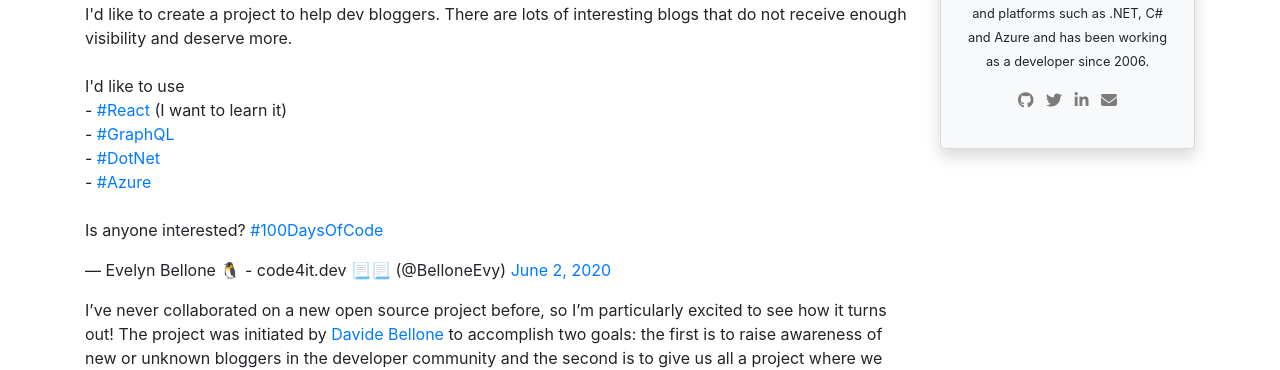
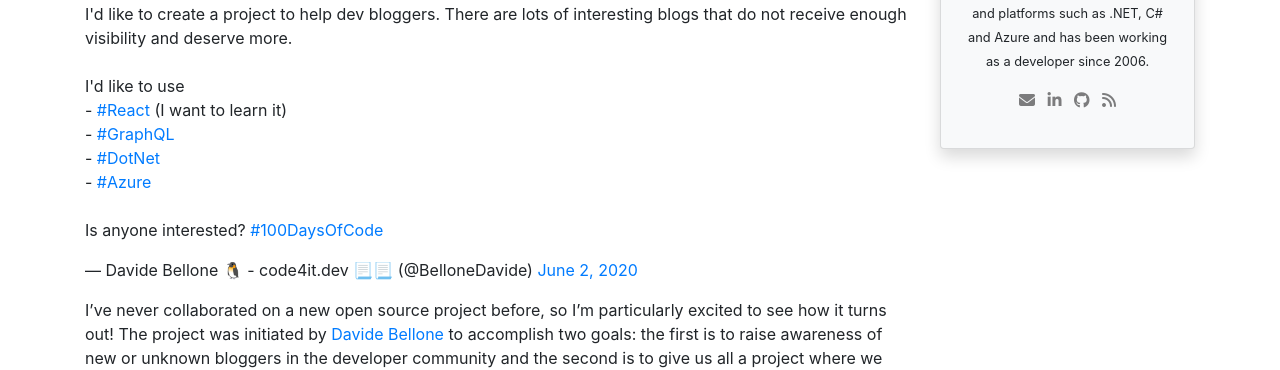
Before and after one commit to kiltandcode/kiltandcode.com, a Jekyll site: the page built from _posts/2020-06-19-the-journey-has-begun-collaborating-on-a-new-open-source-project.md, in a window 1280 px wide and 900 px high, scrolled down 397 px. Shown: the top 370 px of the window. Built offline with Jekyll 4.4.1, drawn with Linux system fonts in a browser that asks for light colours; nearby versions of some CDN libraries; comment, search, counter and statistics services are not loaded; some of the changed text lies outside the part shown.

Commit message:
Resolve issue with Google Analytics

```diff
--- a/_config.yml
+++ b/_config.yml
@@ -16,5 +16,5 @@ description:	       'A blog by Steven McLintock'
 author:              'Steven McLintock'
 
 # Pagination
-paginate:             6
+paginate:             5
 paginate_path:        '/page:num/'
--- a/_layouts/default.html
+++ b/_layouts/default.html
@@ -71,17 +71,19 @@
 
                     <ul class="list-inline text-center social">
                       <li class="list-inline-item">
-                          <a href="https://www.github.com/kiltandcode" target="_blank"><i class="fa fa-github" aria-hidden="true"></i></a>
+                        <a href="mailto:steven@kiltandcode.com" title="Email"><i class="fa fa-envelope" aria-hidden="true"></i></a>
                       </li>
                       <li class="list-inline-item">
-                          <a href="https://twitter.com/kiltandcode" target="_blank"><i class="fa fa-twitter" aria-hidden="true"></i></a>
+                        <a href="http://www.linkedin.com/in/kiltandcode/" title="LinkedIn"><i class="fa fa-linkedin" aria-hidden="true"></i></a>
                       </li>
                       <li class="list-inline-item">
-                          <a href="http://www.linkedin.com/in/kiltandcode/" target="_blank"><i class="fa fa-linkedin" aria-hidden="true"></i></a>
+                          <a href="https://www.github.com/kiltandcode" title="GitHub"><i class="fa fa-github" aria-hidden="true"></i></a>
                       </li>
                       <li class="list-inline-item">
-                          <a href="mailto:steven@kiltandcode.com" target="_blank"><i class="fa fa-envelope" aria-hidden="true"></i></a>
+                          <a href="{{ site.baseurl }}/feed.xml" title="RSS"><i class="fa fa-rss" aria-hidden="true"></i></a>
                       </li>
+
+
                   </ul>
               </div>
             </div>
@@ -99,7 +101,6 @@
     <script src="https://cdnjs.cloudflare.com/ajax/libs/popper.js/1.12.9/umd/popper.min.js" integrity="sha384-ApNbgh9B+Y1QKtv3Rn7W3mgPxhU9K/ScQsAP7hUibX39j7fakFPskvXusvfa0b4Q" crossorigin="anonymous"></script>
     <script src="https://maxcdn.bootstrapcdn.com/bootstrap/4.0.0/js/bootstrap.min.js" integrity="sha384-JZR6Spejh4U02d8jOt6vLEHfe/JQGiRRSQQxSfFWpi1MquVdAyjUar5+76PVCmYl" crossorigin="anonymous"></script>
 
-    {% if jekyll.environment == "production" %}
     <!-- Google Analytics -->
     <script>
         (function(i,s,o,g,r,a,m){i['GoogleAnalyticsObject']=r;i[r]=i[r]||function(){
@@ -110,6 +111,5 @@
         ga('create', '{{ site.data.settings.google-ID }}', 'auto');
         ga('send', 'pageview');
     </script>
-    {% endif %}
   </body>
 </html>
--- a/_posts/2020-06-19-the-journey-has-begun-collaborating-on-a-new-open-source-project.md
+++ b/_posts/2020-06-19-the-journey-has-begun-collaborating-on-a-new-open-source-project.md
@@ -9,9 +9,9 @@ categories: open-source-projects
 
 The journey has begun! Myself, [Davide Bellone](https://www.code4it.dev/) and [Wouter van Vegchel](https://twitter.com/wvegchel) are embarking on a new open source project together to build a fun platform for helping dev bloggers share their content and help get it out to a wider audience.
 
-<blockquote class="twitter-tweet tw-align-center"><p lang="en" dir="ltr">I&#39;d like to create a project to help dev bloggers. There are lots of interesting blogs that do not receive enough visibility and deserve more.<br><br>I&#39;d like to use <br>- <a href="https://twitter.com/hashtag/React?src=hash&amp;ref_src=twsrc%5Etfw">#React</a> (I want to learn it)<br>- <a href="https://twitter.com/hashtag/GraphQL?src=hash&amp;ref_src=twsrc%5Etfw">#GraphQL</a><br>- <a href="https://twitter.com/hashtag/DotNet?src=hash&amp;ref_src=twsrc%5Etfw">#DotNet</a><br>- <a href="https://twitter.com/hashtag/Azure?src=hash&amp;ref_src=twsrc%5Etfw">#Azure</a><br><br>Is anyone interested? <a href="https://twitter.com/hashtag/100DaysOfCode?src=hash&amp;ref_src=twsrc%5Etfw">#100DaysOfCode</a></p>&mdash; Evelyn Bellone 🐧 - code4it.dev 📃📃 (@BelloneEvy) <a href="https://twitter.com/BelloneEvy/status/1267744264127217664?ref_src=twsrc%5Etfw">June 2, 2020</a></blockquote> <script async src="https://platform.twitter.com/widgets.js" charset="utf-8"></script>
+<blockquote class="twitter-tweet tw-align-center"><p lang="en" dir="ltr">I&#39;d like to create a project to help dev bloggers. There are lots of interesting blogs that do not receive enough visibility and deserve more.<br><br>I&#39;d like to use <br>- <a href="https://twitter.com/hashtag/React?src=hash&amp;ref_src=twsrc%5Etfw">#React</a> (I want to learn it)<br>- <a href="https://twitter.com/hashtag/GraphQL?src=hash&amp;ref_src=twsrc%5Etfw">#GraphQL</a><br>- <a href="https://twitter.com/hashtag/DotNet?src=hash&amp;ref_src=twsrc%5Etfw">#DotNet</a><br>- <a href="https://twitter.com/hashtag/Azure?src=hash&amp;ref_src=twsrc%5Etfw">#Azure</a><br><br>Is anyone interested? <a href="https://twitter.com/hashtag/100DaysOfCode?src=hash&amp;ref_src=twsrc%5Etfw">#100DaysOfCode</a></p>&mdash; Davide Bellone 🐧 - code4it.dev 📃📃 (@BelloneDavide) <a href="https://twitter.com/BelloneDavide/status/1267744264127217664?ref_src=twsrc%5Etfw">June 2, 2020</a></blockquote> <script async src="https://platform.twitter.com/widgets.js" charset="utf-8"></script>
 
-I've never collaborated on a new open source project before, so I'm particularly excited to see how it turns out! The project was initiated by [Davide Bellone](https://twitter.com/BelloneEvy) to accomplish two goals: the first is to raise awareness of new or unknown bloggers in the developer community and the second is to give us all a project where we can choose the tech stack and learn some new languages and frameworks.
+I've never collaborated on a new open source project before, so I'm particularly excited to see how it turns out! The project was initiated by [Davide Bellone](https://twitter.com/BelloneDavide) to accomplish two goals: the first is to raise awareness of new or unknown bloggers in the developer community and the second is to give us all a project where we can choose the tech stack and learn some new languages and frameworks.
 
 ## The Tech Stack
 
@@ -39,4 +39,4 @@ Finally, we have an initial design of the front-end UI to be built in Blazor amo
     alt='Front-end UI'
 %}
 
-If you would like to keep up-to-date with our development, you can follow the project on [GitHub](https://github.com/DevBlogsList) and find each of us on Twitter at [@kiltandcode](https://twitter.com/kiltandcode), [@BelloneEvy](https://twitter.com/BelloneEvy) and [@wvegchel](https://twitter.com/wvegchel).
+If you would like to keep up-to-date with our development, you can follow the project on [GitHub](https://github.com/DevBlogsList) and find each of us on Twitter at [@kiltandcode](https://twitter.com/kiltandcode), [@BelloneDavide](https://twitter.com/BelloneDavide) and [@wvegchel](https://twitter.com/wvegchel).
```
Also changed, not shown: _layouts/home.html (+10 -26 lines).
